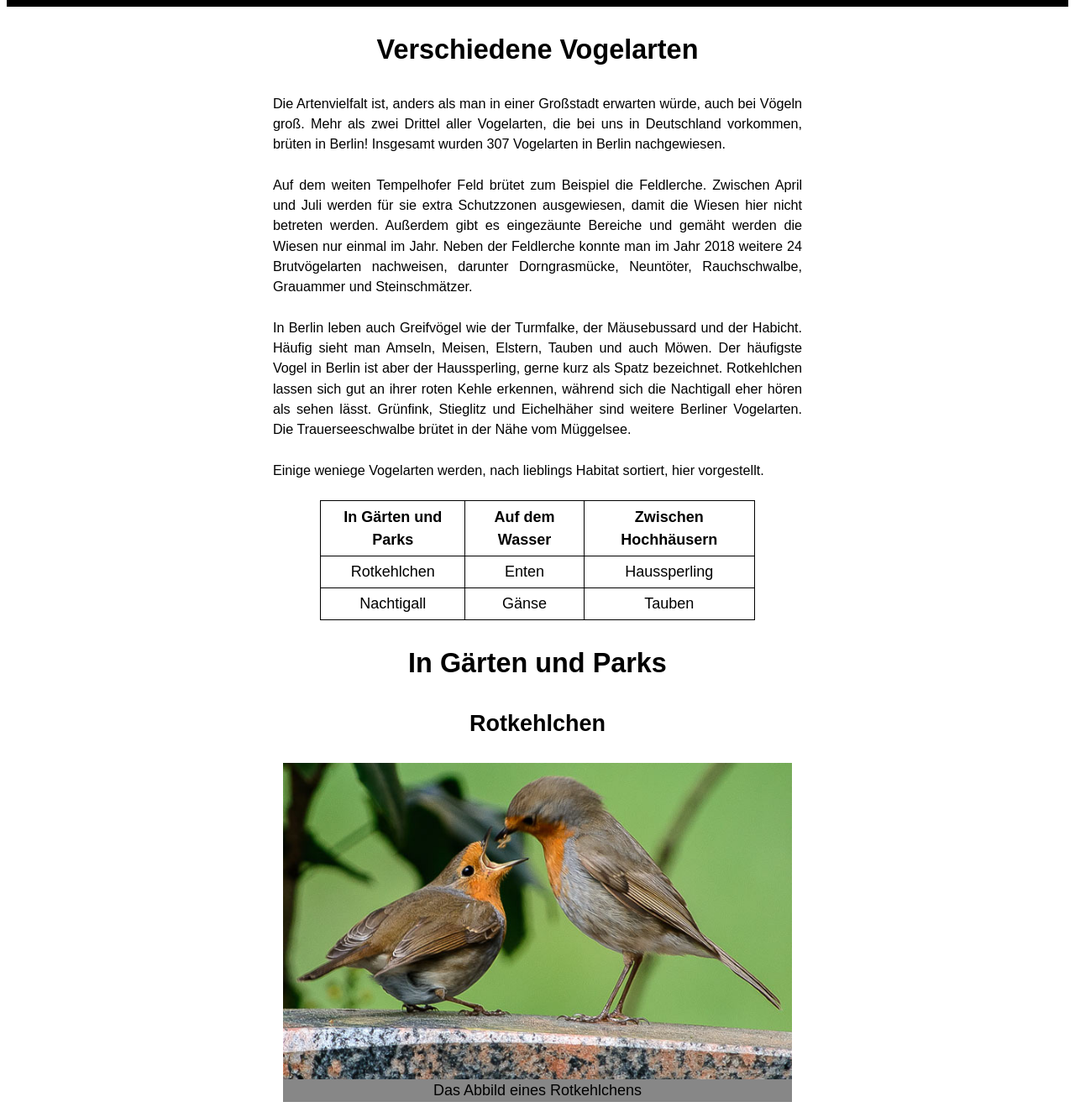
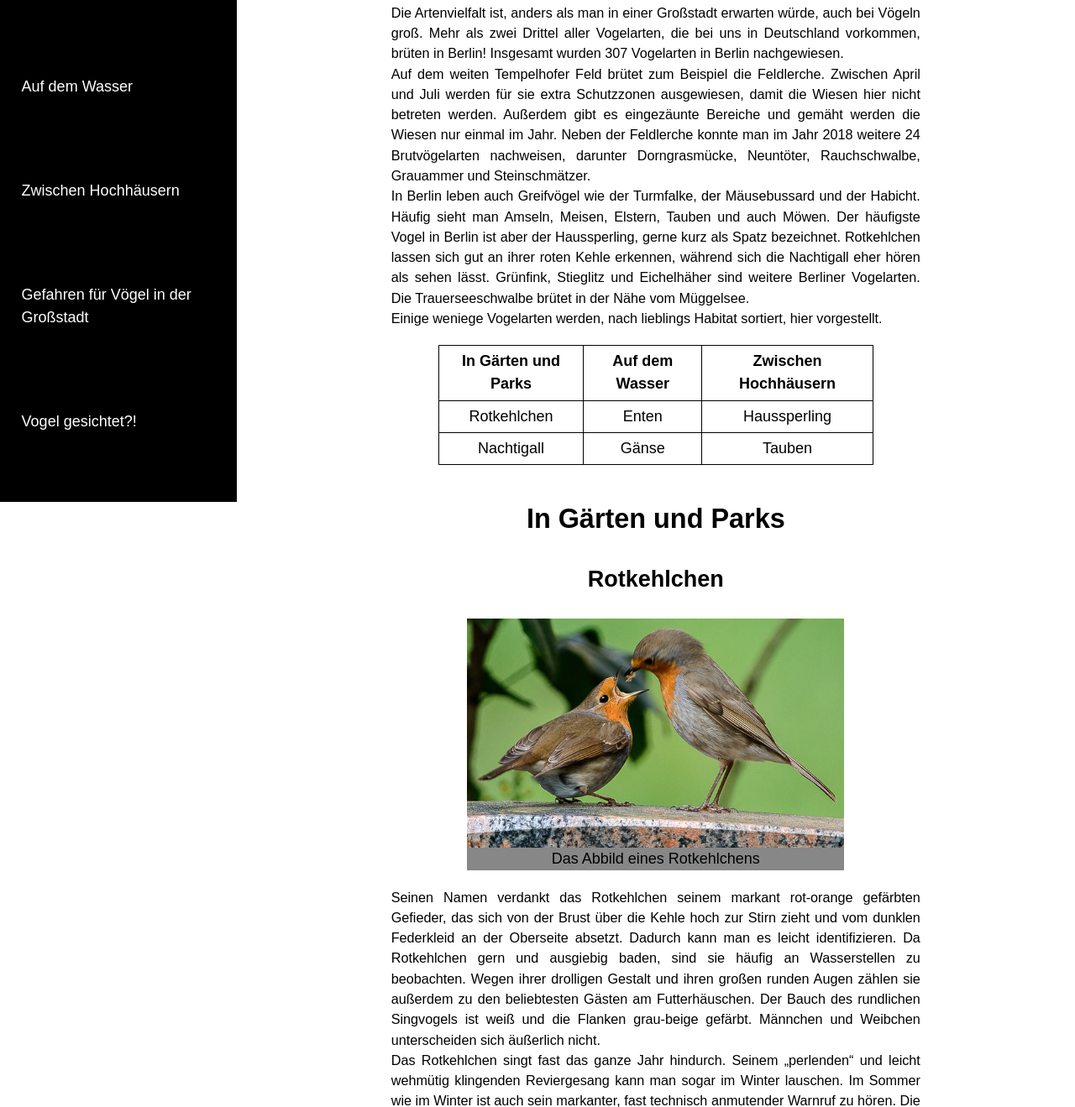
Before and after one commit to ClaraBindheim/FrontendProjekt, a website: page index.html in a window 1280 px wide. Shown: the part 202-1521 px from the top of the page at 84% size. Drawn offline with Linux system fonts and the light colour scheme.

Commit message:
Seintenlayout mit sass

```diff
--- a/index.html
+++ b/index.html
@@ -22,6 +22,7 @@
             <main>
                 <article id="verschiedene-vogelarten">
                     <h2>Verschiedene Vogelarten</h2>
+
                         <p>Die Artenvielfalt ist, anders als man in einer Großstadt erwarten würde, auch bei Vögeln groß. Mehr als zwei Drittel aller Vogelarten,
                             die bei uns in Deutschland vorkommen, brüten in Berlin! Insgesamt wurden 307 Vogelarten in Berlin nachgewiesen.</p>
                         <p>Auf dem weiten Tempelhofer Feld brütet zum Beispiel die Feldlerche. Zwischen April und Juli werden für sie
@@ -32,7 +33,8 @@
                             auch Möwen. Der häufigste Vogel in Berlin ist aber der Haussperling, gerne kurz als Spatz bezeichnet. Rotkehlchen lassen sich gut an ihrer
                             roten Kehle erkennen, während sich die Nachtigall eher hören als sehen lässt. Grünfink, Stieglitz und Eichelhäher sind weitere Berliner Vogelarten.
                             Die Trauerseeschwalbe brütet in der Nähe vom Müggelsee.</p>
-                    <P>Einige weniege Vogelarten werden, nach lieblings Habitat sortiert, hier vorgestellt.</P>
+                        <p>Einige weniege Vogelarten werden, nach lieblings Habitat sortiert, hier vorgestellt.</p>
+
                         <table id="tabelle">
                             <tr>
                                 <th>In Gärten und Parks</th>
@@ -50,9 +52,11 @@
                                 <td>Tauben</td>
                             </tr>
                         </table>
+                    </div>
                 </article>
                 <article id="in-gärten-und-parks">
                     <h2>In Gärten und Parks</h2>
+
                         <h3>Rotkehlchen</h3>
                         <figure>
                             <img src="images/Rotkehlchen.jpeg" alt="Rotkehlchen">
@@ -68,6 +72,7 @@
                         <p>In Berlin wurde der Rotkehlchen-Bestand, der nicht als gefährdet gilt, im Jahr 2013 auf 4.400 - 6.600 Reviere geschätzt. Sein ursprünglicher Lebensraum sind
                             deckungsreiche Wälder. Deshalb trifft man das Rotkehlchen in Berlin hauptsächlich in baumbestandenen und gebüschreichen Gärten, Parks und Friedhöfen.
                             Dort fühlt es sich besonders wohl, wenn sich diese in Wassernähe befinden. Rotkehlchen baden gerne und ausgiebig bis zu mehrmals täglich.</p>
+
                         <h3>Nachtigall</h3>
                         <figure>
                             <img src="images/Nachtigall.jpeg" alt="Nachtigall">
@@ -85,9 +90,11 @@
                             wie Auwälder und Laubwälder, werden teils abgeholzt oder mit Nadelwald aufgeforstet. Daneben führen natürliche Ursachen, wie schlechte Witterung während der Brutzeit,
                             Überschwemmungen und Brutverluste durch Prädatoren und das Insektensterben zu einem Bestandsrückgang. Von den 4,2 bis 11,6 Millionen Brutpaaren Europas,
                             brüten etwa 95.000 Paare in Deutschland.</p>
+
                 </article>
                 <article id="auf-dem-wasser">
                     <h2>Auf dem Wasser</h2>
+
                         <h3>Enten</h3>
                         <figure>
                             <img src="images/Ente.jpeg" alt="Ente">
@@ -125,6 +132,7 @@
                 </article>
                 <article id="zwischen-hochhäusern">
                     <h2>Zwischen Hochhäusern</h2>
+
                         <h3>Haussperrling</h3>
                         <figure>
                             <img src="images/Haussperling.jpeg" alt="Haussperling">
@@ -138,6 +146,7 @@
                         <p>Abnehmende Bestandsdichten in einigen Großstädten wie Hamburg und München geben Anlass zur Sorge. Neben Nahrungsmangel durch wegfallende geeignete Vegetationsstrukturen wie Stadtbrachen,
                             Ruderalflächen und Wiesen, ist die Gebäudesanierung Ursache von Nistplatzmangel. Sinkende Haussperlingsbestände sind möglicherweise ein alarmierender Indikator für die Gefährdung von Arten
                             mit wesentlich höheren Ansprüchen an ihren Lebensraum.</p>
+
                         <h3>Tauben</h3>
                         <figure>
                             <img src="images/Taube.jpg" alt="Taube">
@@ -149,9 +158,11 @@
                         <p>Eiweiß ist zum Wachstum des Vogelnachwuchses unabdinglich, so dass sogar überwiegend vegetarisch lebende Vogelarten zur Jungenaufzucht tierische Nahrung erbeuten müssen. Anders bei Tauben,
                             die aus Blättern, Samen, Knospen und Beeren die sogenannte Kropfmilch produzieren. Mit dieser eiweiß- und fettreichen Nahrung werden die Küken in den ersten Lebenstagen gefüttert und wachsen
                             dadurch sehr schnell heran. Tauben sind somit unabhängig von vorkommenden Nahrungstieren, so dass sie von Februar bis in den November Jungvögel groß ziehen können.</p>
+
                 </article>
                 <article id="gefahren-in-der-großstadt">
                     <h2>Gefahren in der Großstadt</h2>
+
                         <h3>Glasscheiben</h3>
                         <p>Zahlenmäßig zu den wichtigsten Todesursachen von Vögeln gehört zweifellos die Kollision mit Glasscheiben. Die Länderarbeitsgemeinschaft der staatlichen Vogelschutzwarten hat 2017 eine Schätzung
                             von 100 bis 115 Millionen Glasanflugopfern in Deutschland veröffentlicht. Betroffen sind vor allem Vögel im Siedlungsraum, aber auch Zugvögel auf ihren Wanderungen. Meist handelt es sich um kleine
@@ -159,6 +170,7 @@
                             die Anwendung von Vermeidungsmaßnahmen, wie bestimmter aufgedruckter Muster auf den Glasscheiben, bisher noch nicht zum Standard gehört. Damit kann der Vogeltod an Glasscheiben durchaus einen Anteil
                             am Rückgang der Singvögel haben. Als Hauptursache scheidet er jedoch wiederum aus, da der langsame Anstieg an Glasbauwerken nicht mit den plötzlichen Bestandsrückgängen der Vögel korreliert,
                             und weil wiederum die Vögel des Siedlungsraums überproportional betroffen sein müssten.</p>
+
                         <h3>Hauskatzen</h3>
                         <p>Hauskatzen fressen Vögel, so viel steht fest. Eine gesicherte Schätzung der Anzahl von Vögeln, die im Laufe eines Jahres Opfer von Hauskatzen werden, existiert derzeit für Deutschland aber nicht.
                             Bei etwa 12,9 Millionen gefütterten Hauskatzen und zusätzlich vielleicht eine bis zwei Millionen gänzlich unabhängigen verwilderten Hauskatzen, hält der NABU eine Zahl von 20 bis 100 Millionen
@@ -170,18 +182,22 @@
                             ist oder in deutlich verstärktem Maße wirkt. Die Zahl der Katzen steigt aber seit Jahren nur sehr leicht an und scheidet daher als Ursache des beobachteten deutlichen Bestandsknicks nach 1998 aus.
                             Dies heißt natürlich nicht im Umkehrschluss, dass Katzen keine negativen Auswirkungen auf Vogelbestände haben. Es ist gut denkbar, dass Vogelbestände in unseren Siedlungsräumen ohne den Einfluss von Katzen
                             deutlich höher sein könnten.</p>
+
                         <h3>Straßen- und Bahnverkehr </h3>
                         <p>Todesopfer durch Kollisionen von Vögeln im Straßen- und Bahnverkehr werden für Deutschland auf etwa 70 Millionen geschätzt. Die Gefährdung steigt mit steigendem Verkehrsaufkommen kontinuierlich an.
                             Betroffen sind sowohl Vögel des Siedlungsraums als auch des Offenlandes oder des Waldes. Überproportional gefährdet sind durch Fahrzeugkollisionen jedoch größere Vogelarten wie Greifvögel oder nachts
                             jagende Eulen. Bei diesen Arten könnte dieser Faktor daher durchaus zu Bestandsrückgängen führen oder laufende Bestandserholungen gefährden. Das aktuelle Vogelsterben betrifft jedoch vor allem kleinere Arten,
                             zudem passt das kontinuierliche langsame Anwachsen des Verkehrs nicht zum festgestellten deutlichen Bestandsknick bei den Vögeln.</p>
+
                 </article>
-                <article>
+                <article id="vogel-gesichtet">
+
                         <h2>Vogel gesichtet?!</h2>
                         <p>Haben Sie einen Vogel gesichtet und wollen wissen zu welcher Vogelart er gehört? Füllen Sie die Form aus und wir schicken
                             Ihnen mögliche Arten zu.
                         </p>
-                    <form id="vogel-gesichtet">
+
+                    <form>
                         <fieldset>
                             <legend>Persönliche Daten</legend>
                             <label for="fn">Vorname</label>
--- a/scss/_allgemeines.scss
+++ /dev/null
@@ -1,8 +0,0 @@
-$nav-color: hsl(0, 0%, 100%);
-
-nav{
-    a{
-        color: $nav-color;
-    }
-
-}
--- /dev/null
+++ b/scss/_article.scss
@@ -0,0 +1,24 @@
+article{
+    margin-bottom: 4%;
+
+    p{
+        margin: auto;
+    }
+
+    table{
+        margin: 2% auto;
+    }
+
+    figure{
+        margin: 2% auto;
+    }
+
+    form{
+        margin: 2% auto;
+        width: 50%;
+
+        fieldset{
+            text-align: start;
+        }
+    }
+}
--- /dev/null
+++ b/scss/_figure.scss
@@ -0,0 +1,23 @@
+$caption-background-color: hsl(0, 0%, 53%);
+
+figure{
+
+    position: relative;
+    width: 45%;
+    margin: 0%;
+
+    img{
+        display: block;
+        text-align: center;
+        width: 100%;
+    }
+
+    figcaption{
+        position: absolute;
+        bottom: 0;
+        left: 0;
+        right: 0;
+        text-align: center;
+        background-color: $caption-background-color;
+    }
+}
--- /dev/null
+++ b/scss/_mainLayout.scss
@@ -0,0 +1,26 @@
+main{
+    margin: auto;
+    width: 95%;
+}
+
+article{
+    display: flex;
+    flex-flow: row wrap;
+    justify-content: flex-start;
+    align-items: flex-start;
+    margin-bottom: 5%;
+    gap: 20px;
+    padding-left: 5%;
+    padding-bottom: 2%;
+
+    h2, h3{
+        width: 100%;
+        text-align: start;
+    }
+
+    table{
+        margin: 4% auto;
+    }
+
+    background-color: hsla(212, 79%, 44%, 0.405);
+}
--- /dev/null
+++ b/scss/_navigation.scss
@@ -0,0 +1,28 @@
+// Color variablen
+$nav-background-color: hsl(0, 0%, 0%);
+$nav-color: hsl(0, 0%, 100%);
+
+nav{
+    background-color: $nav-background-color;
+    position: fixed;
+    top: 0;
+    width: 22%;
+    height: 100%;
+    padding: 2%;
+    margin: 0%;
+
+    ul{
+        display: flex;
+        flex-flow: column wrap;
+        justify-content: space-between;
+        align-items: flex-start;
+        padding: 0%;
+        height: 90%;
+    }
+
+    li a{
+        white-space: wrap;
+        color: $nav-color;
+        margin: 0%;
+    }
+}
--- /dev/null
+++ b/scss/_pagePositions.scss
@@ -0,0 +1,20 @@
+body{
+    width: 100%;
+    display: flex;
+    flex-flow: column wrap;
+    align-items: flex-start;
+    justify-content: flex-start;
+    margin: 0%;
+
+    .title{
+        text-align: center;
+        width: 78%;
+        margin-left: 22%;
+    }
+
+    main{
+        text-align: center;
+        width: 78%;
+        margin-left: 22%;
+    }
+}
--- a/scss/_position.scss
+++ b/scss/_position.scss
@@ -3,6 +3,7 @@ $layout-breakpoint-small: 960px;
 // Color variablen
 $nav-background-color: hsl(0, 0%, 0%);
 $caption-background-color: hsl(0, 0%, 53%);
+$nav-color: hsl(0, 0%, 100%);
 
 h1,
 h2,
@@ -13,12 +14,11 @@ h3{
 figure{
 
     position: relative;
-    margin: auto;
-    width: 50%;
+    width: 45%;
+    margin: 0%;
 
     img{
         display: block;
-        margin: auto;
         text-align: center;
         width: 100%;
     }
@@ -30,19 +30,6 @@ figure{
         right: 0;
         text-align: center;
         background-color: $caption-background-color;
-    }
-}
-
-article{
-    text-align: center;
-    margin: auto 2%;
-
-    p{
-        margin: 2% auto;
-    }
-
-    table{
-        margin: 2% auto;
     }
 }
 
@@ -70,6 +57,7 @@ nav{
 
     li a{
         white-space: nowrap;
+        color: $nav-color;
     }
 
 }
--- a/scss/style.scss
+++ b/scss/style.scss
@@ -1,3 +1,5 @@
 @use "_foundation";
-@use "_allgemeines";
-@use "_position";
+@use "_navigation";
+@use "_pagePositions";
+@use "_article";
+@use "_figure";
```
Also changed, not shown: css/style.css, 1 other file. Lines whose indentation alone changed are shown as unchanged.
